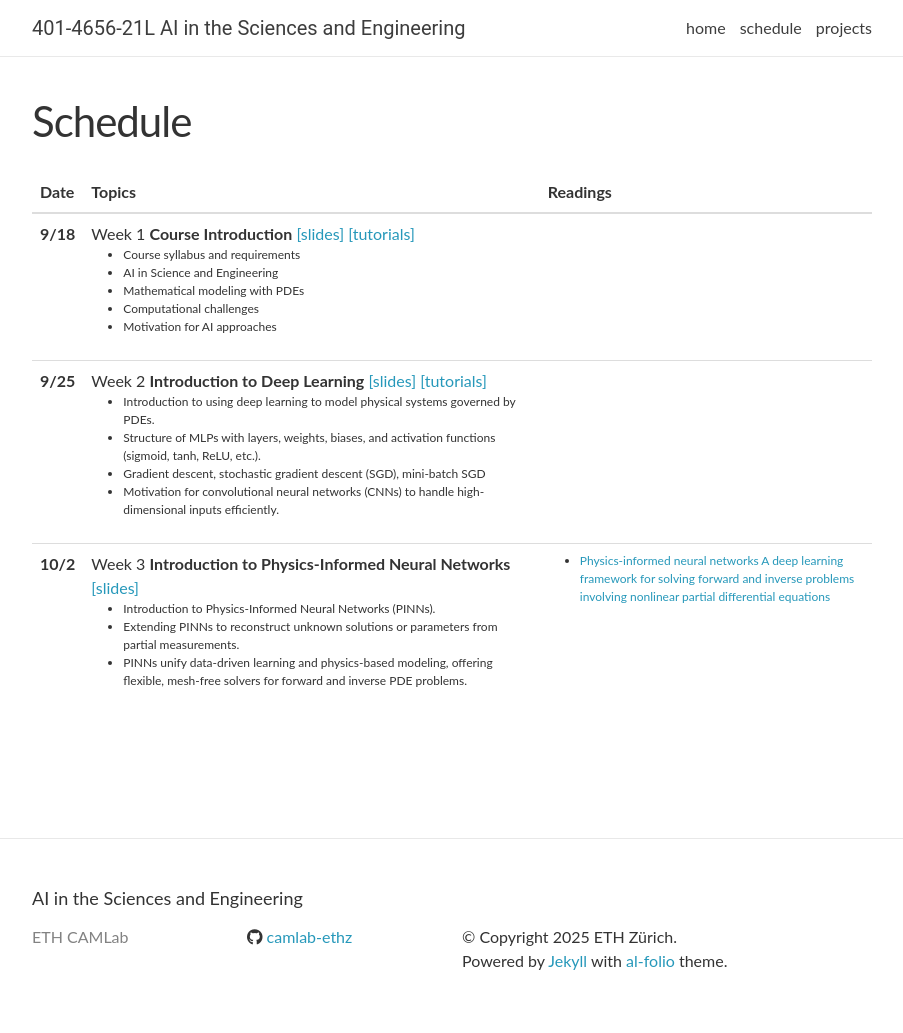
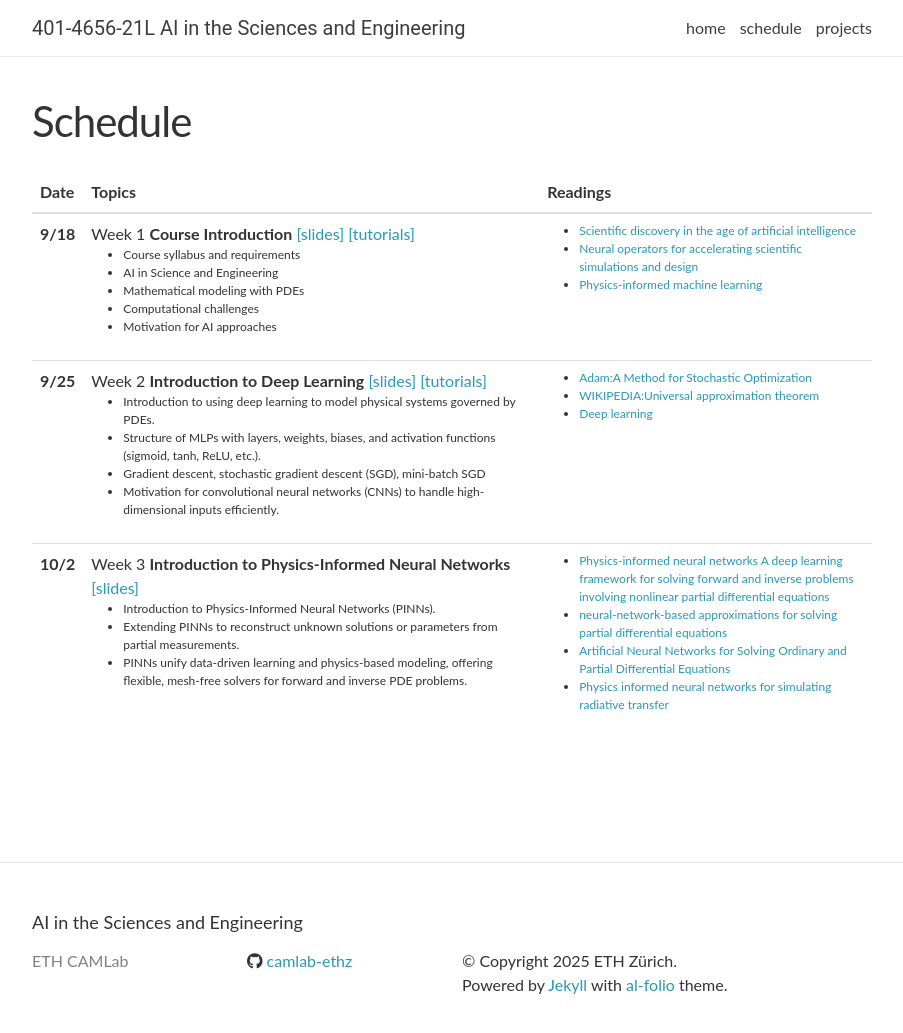
Before and after one commit to camlab-ethz/ai4s-course, a Jekyll site: the page built from spring2024/_pages/schedule.md, in a window 1280 px wide and 1058 px high. Shown: the top 1033 px of the window, without its empty margins (188-1091 px from the left). Built offline with Jekyll 4.4.1, drawn with Linux system fonts in a browser that asks for light colours; nearby versions of some CDN libraries; comment, search, counter and statistics services are not loaded.

Commit message:
add the readings

```diff
--- a/_data/lectures_2024.yml
+++ b/_data/lectures_2024.yml
@@ -10,6 +10,9 @@
     - Computational challenges
     - Motivation for AI approaches
   readings:
+    - <a href="https://www.nature.com/articles/s41586-023-06221-2">Scientific discovery in the age of artificial intelligence</a> <br/>
+    - <a href="https://www.nature.com/articles/s42254-024-00712-5">Neural operators for accelerating scientific simulations and design</a> <br/>
+    - <a href="https://www.nature.com/articles/s42254-021-00314-5">Physics-informed machine learning</a> <br/>
 
 - date: 9/25
   title: >
@@ -23,6 +26,10 @@
 
 
   readings:
+    - <a href="https://arxiv.org/abs/1412.6980">Adam:A Method for Stochastic Optimization</a> <br/>
+    - <a href="https://en.wikipedia.org/wiki/Universal_approximation_theorem"> WIKIPEDIA:Universal approximation theorem</a> <br/>
+    - <a href="https://www.nature.com/articles/nature14539"> Deep learning</a> <br/>
+
 
 - date: 10/2
   title: >
@@ -34,3 +41,6 @@
     - PINNs unify data-driven learning and physics-based modeling, offering flexible, mesh-free solvers for forward and inverse PDE problems.
   readings:
     - <a href="https://www.sciencedirect.com/science/article/pii/S0021999118307125">Physics-informed neural networks A deep learning framework for solving forward and inverse problems involving nonlinear partial differential equations</a> <br/>
+    - <a href="https://onlinelibrary.wiley.com/doi/abs/10.1002/cnm.1640100303">neural-network-based approximations for solving partial differential equations</a> <br/>
+    - <a href="https://ieeexplore.ieee.org/stamp/stamp.jsp?arnumber=712178">Artificial Neural Networks for Solving Ordinary and Partial Differential Equations</a> <br/>
+    - <a href="https://www.sciencedirect.com/science/article/pii/S0022407321001989">Physics informed neural networks for simulating radiative transfer</a> <br/>
```
Also changed, not shown: README.md.
